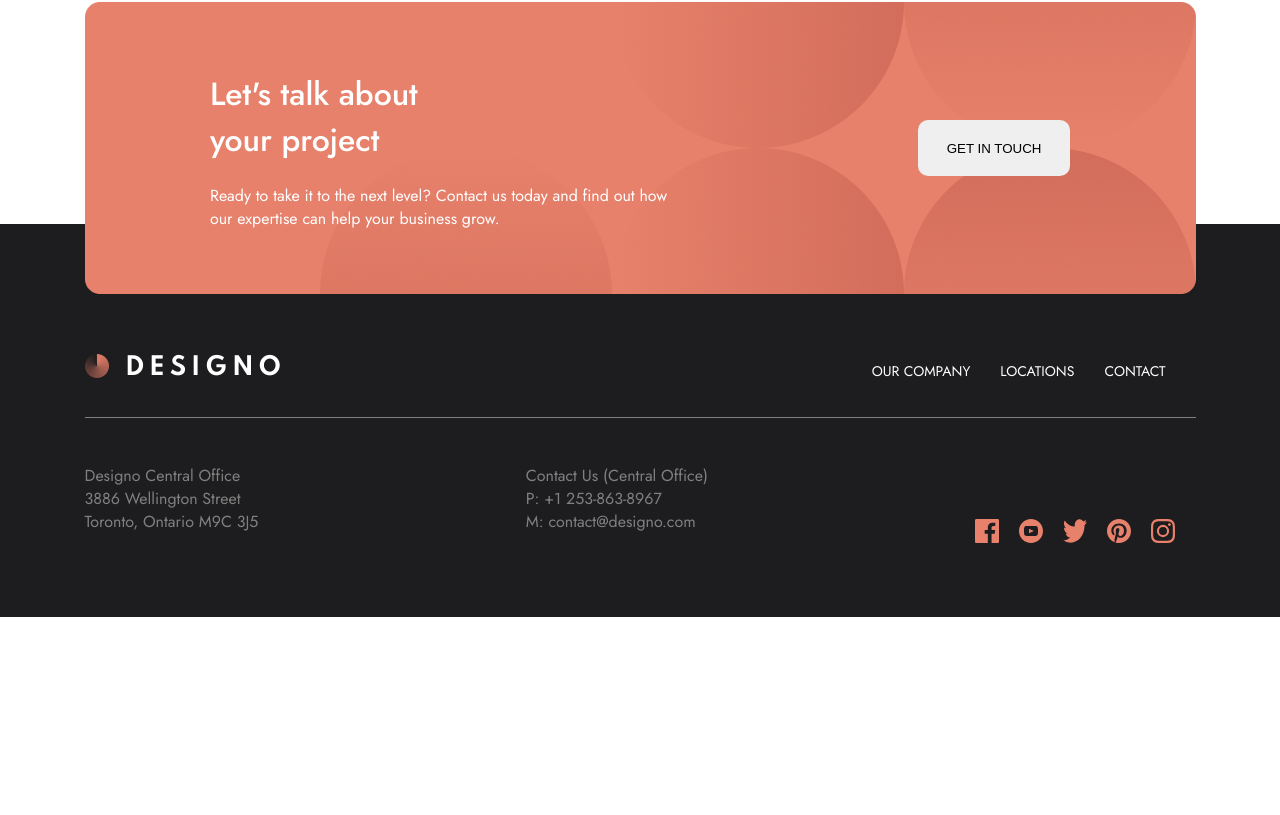
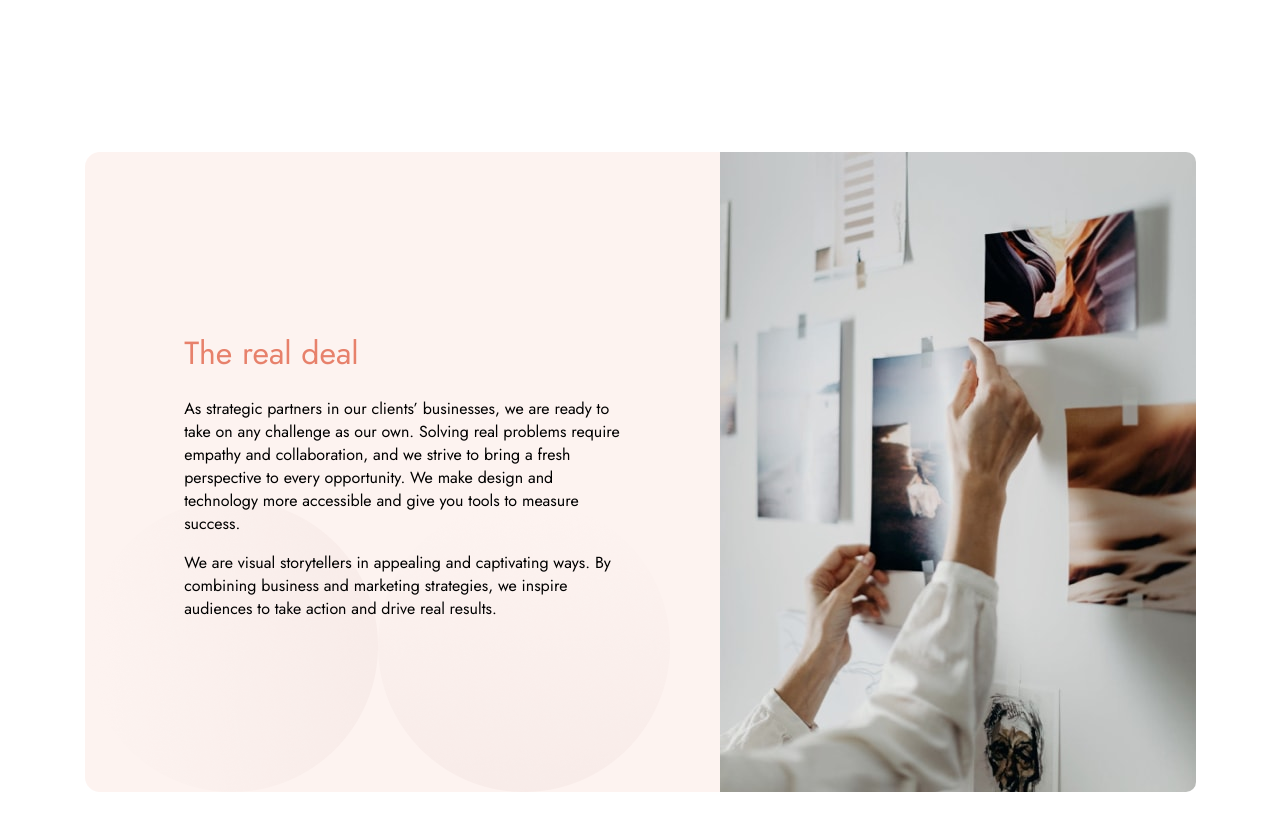
Before and after one commit to JaredBrown1/Designo, a Next.js app: page /about in a window 1280 px wide. Shown: the part 1945-2760 px from the top of the page. Before the commit the page ends 2562 px from the top, so only its background shows below. Built offline with nearby package versions, Linux system fonts and the light colour scheme.

Commit message:
about component completed

```diff
--- a/pages/about/index.js
+++ b/pages/about/index.js
@@ -4,6 +4,7 @@ import NavBarLight from "../../src/components/nav-bar/NavBarLight";
 import AboutTitle from "../../src/components/about/AboutTitle";
 import AboutTop from "../../src/components/about/AboutTop";
 import AboutMiddle from "../../src/components/about/AboutMiddle";
+import AboutBottom from "../../src/components/about/AboutBottom";
 
 const About = () => {
 	return (
@@ -16,6 +17,8 @@ const About = () => {
 
 			<AboutMiddle />
 
+			<AboutBottom />
+
 			<FooterHeader />
 			<Footer />
 		</div>
--- /dev/null
+++ b/src/components/about/AboutBottom.js
@@ -0,0 +1,32 @@
+import {
+	AboutBottomContainer,
+	TextContainer,
+	ImageContainer,
+} from "../../../styles/component-styles/about-styles/AboutBottom.module";
+
+const AboutBottom = () => {
+	return (
+		<AboutBottomContainer>
+			<TextContainer>
+				<h1>The real deal</h1>
+				<p>
+					As strategic partners in our clients’ businesses, we are ready to
+					<br /> take on any challenge as our own. Solving real problems require
+					<br /> empathy and collaboration, and we strive to bring a fresh
+					<br /> perspective to every opportunity. We make design and
+					<br /> technology more accessible and give you tools to measure
+					<br /> success.
+				</p>
+				<p>
+					We are visual storytellers in appealing and captivating ways. By
+					<br /> combining business and marketing strategies, we inspire
+					<br /> audiences to take action and drive real results.
+				</p>
+			</TextContainer>
+
+			<ImageContainer></ImageContainer>
+		</AboutBottomContainer>
+	);
+};
+
+export default AboutBottom;
--- /dev/null
+++ b/styles/component-styles/about-styles/AboutBottom.module.js
@@ -0,0 +1,32 @@
+import styled from "styled-components";
+
+export const AboutBottomContainer = styled.div`
+	background-image: url("/Group 6a.png");
+	margin: 0 auto;
+	margin-top: 150px;
+	margin-bottom: 150px;
+	width: 1111px;
+	height: 640px;
+	display: flex;
+	justify-content: center;
+	align-items: center;
+
+	h1 {
+		color: var(--col-primary-one);
+		font-weight: 400;
+	}
+`;
+
+export const TextContainer = styled.div`
+	padding-right: 100px;
+`;
+
+export const ImageContainer = styled.div`
+	background-image: url("/image-real-deal.jpg");
+	border-top-right-radius: 10px;
+	border-bottom-right-radius: 10px;
+	padding-left: 100px;
+	width: 476px;
+	height: 640px;
+	margin-right: -100px;
+`;
--- a/styles/component-styles/about-styles/AboutTop.module.js
+++ b/styles/component-styles/about-styles/AboutTop.module.js
@@ -23,4 +23,9 @@ export const TextContainer = styled.div`
 	width: 635px;
 	text-align: left;
 	padding-left: 100px;
+
+	h1 {
+		color: var(--col-primary-one);
+		font-weight: 400;
+	}
 `;
```
Also changed, not shown: public/Group 6a.png (added).
